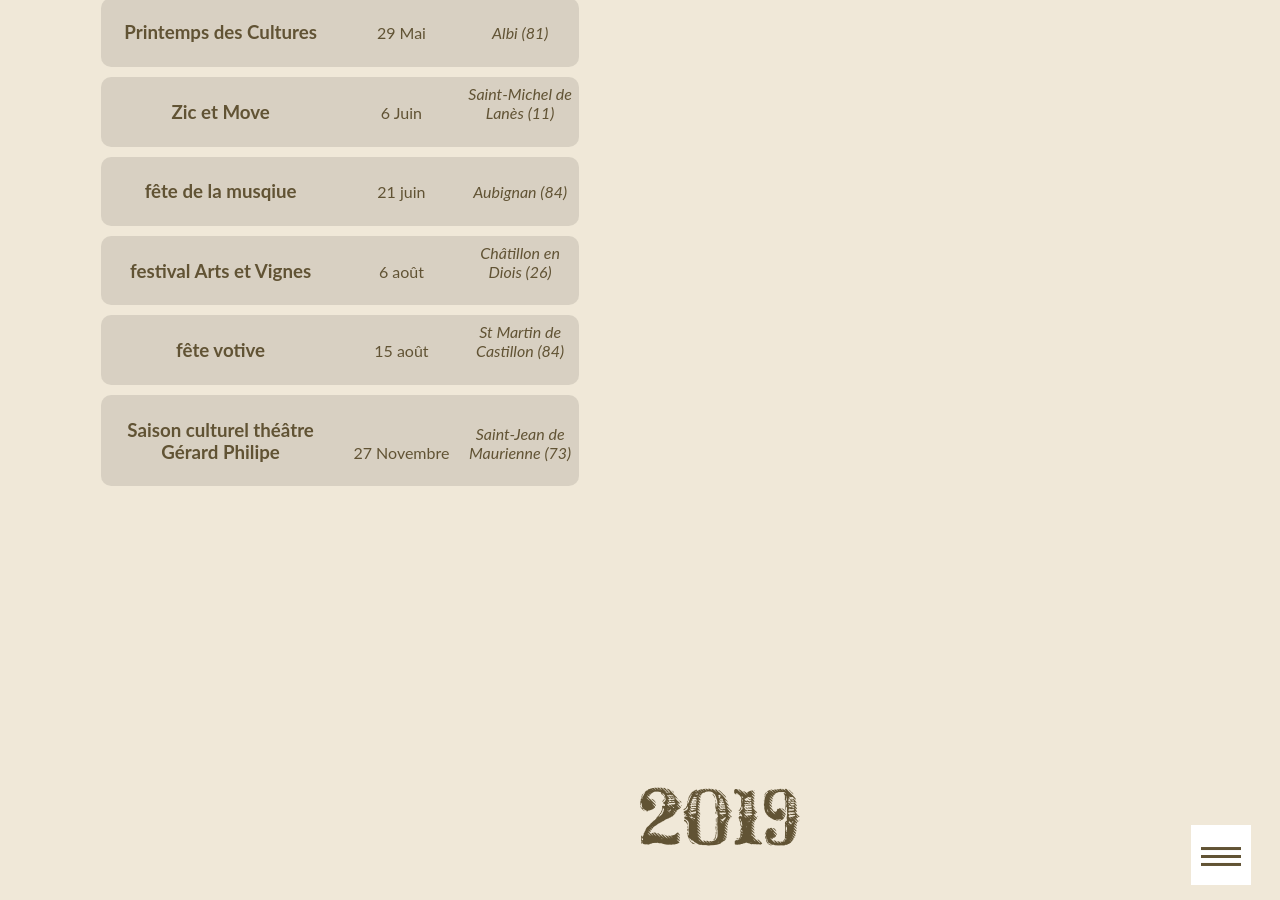
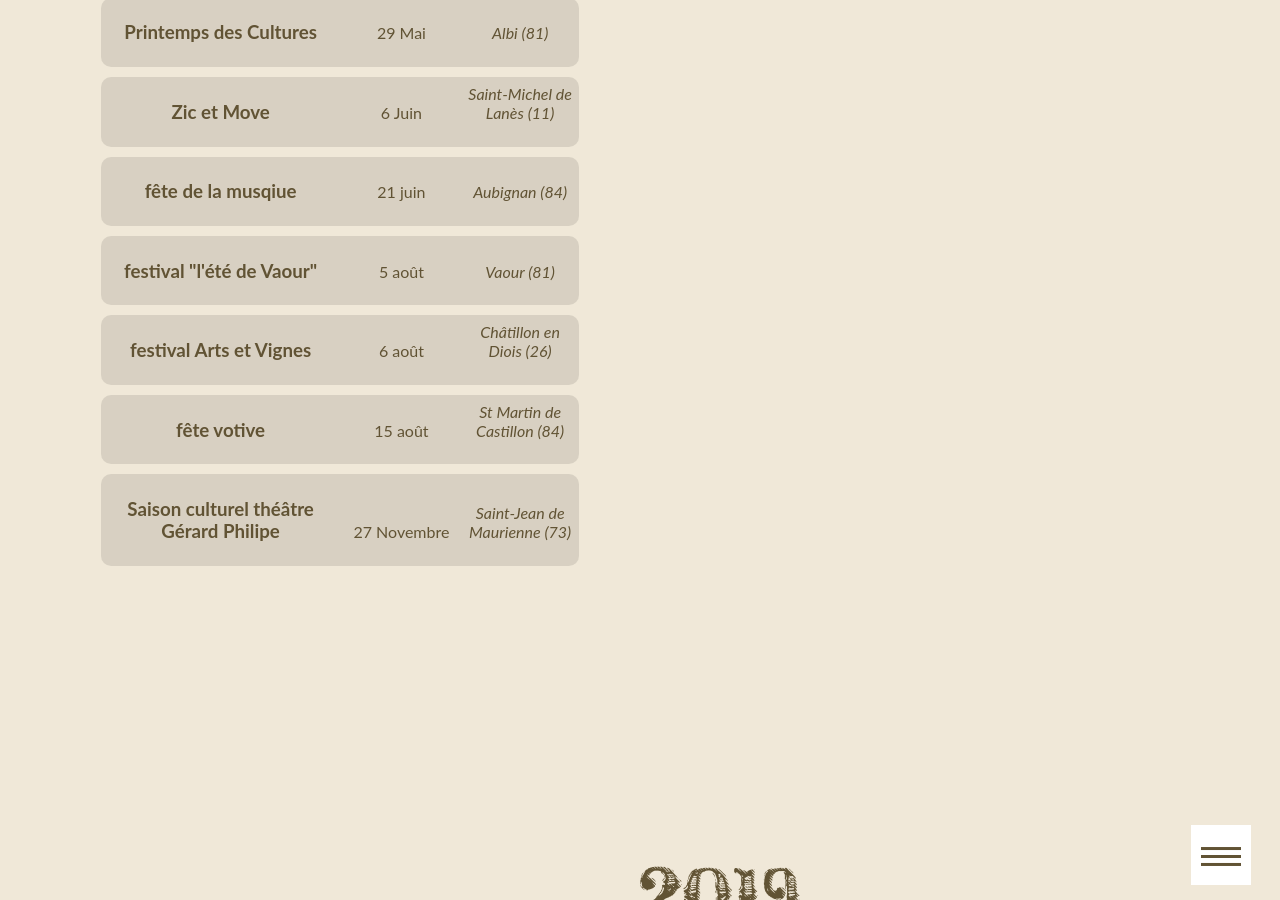
Before and after one commit to ftmftrs/ftmftrs.github.io, a Jekyll site: the page built from concert/index.html, in a window 1280 px wide and 900 px high, scrolled down 1215 px. Built offline with Jekyll 4.4.1, drawn with Linux system fonts in a browser that asks for light colours; Markdown is read by kramdown in place of the engine named in the settings; comment, search, counter and statistics services are not loaded.

Commit message:
Update concerts.yml

```diff
--- a/_data/concerts.yml
+++ b/_data/concerts.yml
@@ -20,6 +20,10 @@
     - title: fête de la musqiue
       date: 21 juin
       address: Aubignan (84)
+
+    - title: festival "l'été de Vaour"
+      date: 5 août
+      address: Vaour (81)
 
     - title: festival Arts et Vignes
       date: 6 août
```
